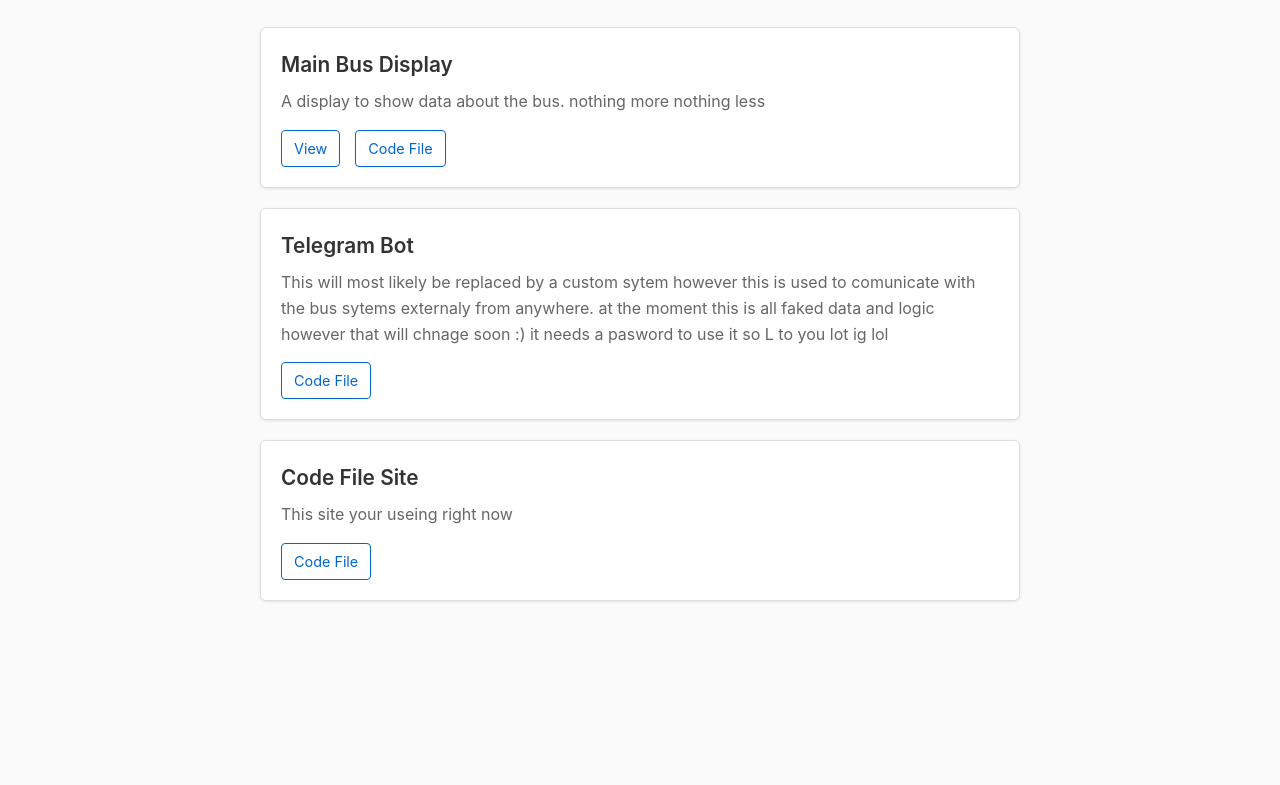
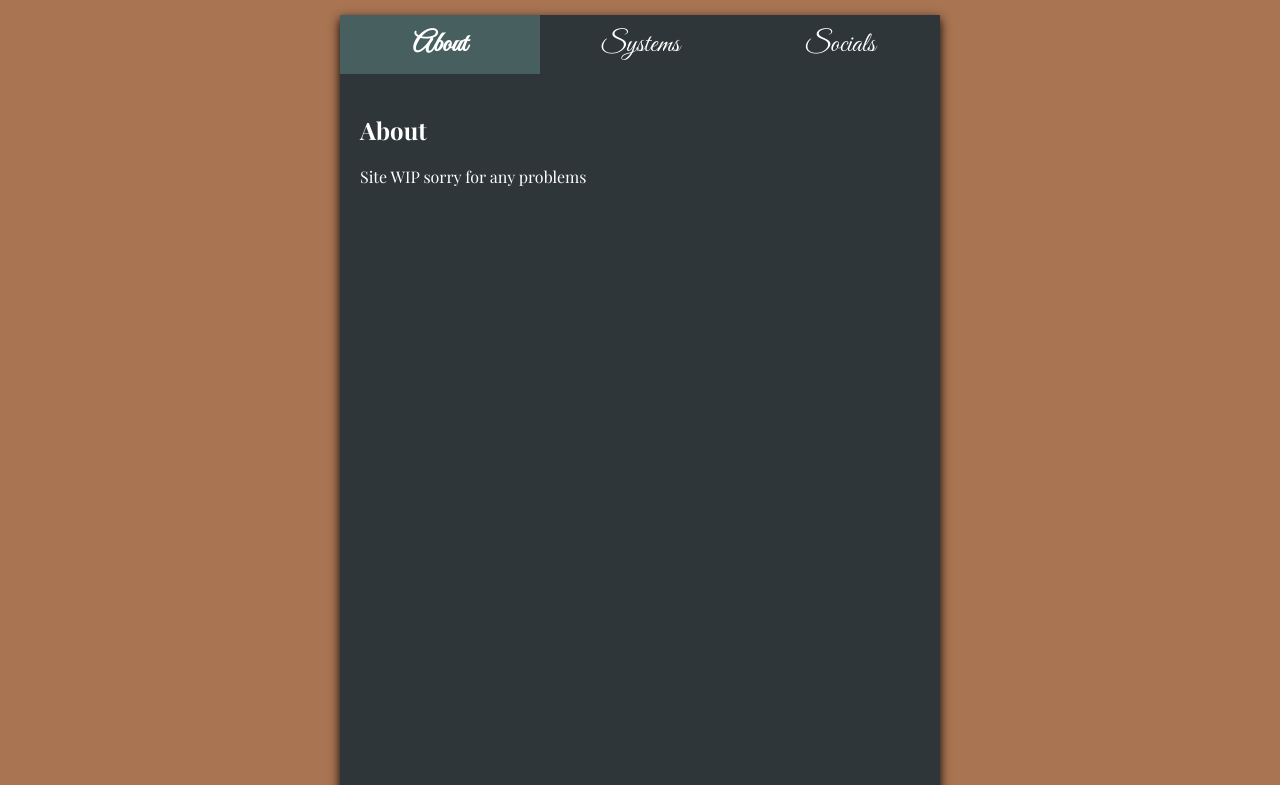
Before and after one commit to Wayfern/Site, a plain HTML site: page index.html in a window 1280 px wide. Shown: the part 86-871 px from the top of the page. Before the commit the page ends 800 px from the top, so only its background shows below. Drawn offline with nearby package versions, Linux system fonts and the light colour scheme.

Commit message:
Update index.html

```diff
--- a/index.html
+++ b/index.html
@@ -1,36 +1,96 @@
 <!DOCTYPE html>
 <html lang="en">
 <head>
-<meta charset="UTF-8">
-<meta name="viewport" content="width=device-width, initial-scale=1.0">
-<title>WIP Code Files</title>
+<meta charset="utf-8" />
+<meta name="viewport" content="width=device-width,initial-scale=1" />
+<script src="https://cdnjs.cloudflare.com/ajax/libs/font-awesome/6.5.0/js/all.min.js"></script>
+<link href="https://fonts.googleapis.com/css2?family=Great+Vibes&family=Playfair+Display:wght@400;700&display=swap" rel="stylesheet">
 <style>
-    * {margin: 0;padding: 0;box-sizing: border-box;}
-    body {font-family: -apple-system, BlinkMacSystemFont, 'Segoe UI', system-ui, sans-serif;line-height: 1.6;color: #333;max-width: 800px;margin: 0 auto;padding: 20px;background: #fafafa;}
-    h1 {margin-bottom: 30px;color: #222;border-bottom: 2px solid #eee;padding-bottom: 10px;}
-    .code-item {background: white;border: 1px solid #ddd;border-radius: 6px;margin-bottom: 20px;padding: 20px;box-shadow: 0 1px 3px rgba(0,0,0,0.1);}
-    .code-title {font-size: 1.3em;font-weight: 600;margin-bottom: 8px;color: #333;}
-    .code-description {margin-bottom: 15px;color: #666;}
-    .code-links {display: flex;gap: 15px;}
-    .code-links a {color: #0066cc;text-decoration: none;font-size: 0.9em;padding: 6px 12px;border: 1px solid #0066cc;border-radius: 4px;transition: all 0.2s;}
-    .code-links a:hover {background: #0066cc;color: white;}
-</style>
-</head>
-<body>
-    <h1>Code Files</h1>
-    <div class="code-item">
-        <div class="code-title">Main Bus Display</div>
-        <div class="code-description">A display to show data about the bus. nothing more nothing less</div>
-        <div class="code-links"><a href="https://wayfern.github.io/Code/" target="_blank">View</a><a href="https://github.com/Wayfern/Code/blob/main/index.html" target="_blank">Code File</a></div>
+  :root {--beige: #DCD6C8;--brown: #a87452;--dark: #2e3639;--tab-highlight: #47605f;--white: #ffffff;}
+   body {margin: 0;background: var(--beige);font-family: "Playfair Display", Georgia, serif;color: var(--white);}
+  .hero {background: var(--beige);text-align: center;padding: 20px 0;}
+  .hero-img {max-width: 760px;width: 100%;height: auto;display: inline-block;}
+  .bottom {background: var(--brown);display: flex;justify-content: center;padding: 40px 20px;box-sizing: border-box;}
+  .card {background: var(--dark);width: 100%;max-width: 600px;min-height: 1000px;position: relative;box-shadow: 0 4px 10px rgba(0,0,0,1);}
+  .tabs {display: flex;justify-content: flex-start;position: relative;background: var(--dark);}
+  .tab-highlight {position: absolute;top: 0;left: 0;height: 100%;width: 0;background: var(--tab-highlight);transition: all 0.25s ease;z-index: 0;}
+  .tab-btn {flex: 1;border: none;background: transparent;color: var(--white);font-family: "Great Vibes", cursive;font-size: 28px;padding: 12px 0;cursor: pointer;position: relative;z-index: 1;}
+  .tab-btn.active {font-weight: bold;}
+  .card-body {padding: 20px;}
+  .section {display: none;}
+  .section.active {display: block;}
+  .social-card {display: flex;flex-direction: column;background-color: var(--beige);padding: 15px;margin-bottom: 15px;border-radius: 8px;box-shadow: 0 3px 6px rgba(0,0,0,0.3);cursor: pointer;transition: transform 0.2s ease;color: var(--dark);}
+  .social-card:hover {transform: scale(1.02);}
+  .social-header {display: flex;align-items: center;margin-bottom: 6px;}
+  .social-header i {font-size: 22px;margin-right: 10px;}
+  .social-name {font-size: 15px;font-weight: bold;}
+  .social-desc {font-size: 14px;color: #333;margin: 0;}
+</style></head><body>
+  <div class="hero">
+  <img class="hero-img" src="IMG_5999.jpg" alt="Wayfern banner"></div>
+  <div class="bottom">
+    <div class="card">
+      <div class="tabs" id="tabsRoot">
+        <div class="tab-highlight" id="tabHighlight"></div>
+        <button class="tab-btn active" data-target="about">About</button>
+        <button class="tab-btn" data-target="systems">Systems</button>
+        <button class="tab-btn" data-target="socials">Socials</button></div>
+        <div class="card-body">
+        <div id="about" class="section active">
+        <h2>About</h2>
+        <p>Site WIP sorry for any problems</p></div>
+        <div id="systems" class="section">
+        <h2>Systems</h2>
+        <p>WIP</p></div>
+        <div id="socials" class="section">
+        <h2>Socials</h2>
+        <div id="socials-container"></div>
+        </div>
+      </div>
     </div>
-    <div class="code-item">
-        <div class="code-title">Telegram Bot</div>
-        <div class="code-description">This will most likely be replaced by a custom sytem however this is used to comunicate with the bus sytems externaly from anywhere. at the moment this is all faked data and logic however that will chnage soon :) it needs a pasword to use it so L to you lot ig lol</div>
-        <div class="code-links"><a href="https://github.com/Wayfern/Code/blob/main/telegram%20bot.py" target="_blank">Code File</a></div>
-    </div>
-    <div class="code-item">
-        <div class="code-title">Code File Site</div>
-        <div class="code-description">This site your useing right now</div>
-        <div class="code-links"><a href="https://github.com/Wayfern/Site/blob/main/index.html" target="_black">Code File</a></div>
+  </div>
+<script>
+  const tabs = document.querySelectorAll('.tab-btn');
+  const highlight = document.getElementById('tabHighlight');
+  const sections = document.querySelectorAll('.section');
+  function activateTab(tab) {
+    tabs.forEach(b => b.classList.remove('active'));
+    tab.classList.add('active');
+    sections.forEach(s => s.classList.remove('active'));
+    document.getElementById(tab.dataset.target).classList.add('active');
+    const rect = tab.getBoundingClientRect();
+    const parentRect = tab.parentElement.getBoundingClientRect();
+    highlight.style.left = (rect.left - parentRect.left) + "px";
+    highlight.style.width = rect.width + "px";
+  }
+  tabs.forEach(tab => {
+    tab.addEventListener('click', () => activateTab(tab));
+  });
+  window.addEventListener('load', () => {
+    const active = document.querySelector('.tab-btn.active');
+    if (active) activateTab(active);
+  });
+  window.addEventListener('resize', () => {
+    const active = document.querySelector('.tab-btn.active');
+    if (active) activateTab(active);
+  });
+  const socialsData = {
+  "socials": [
+    { "name": "YouTube","icon":"fab fa-youtube","url": "https://youtube.com/@wayfernn","desc": "Long form videos, shorts and the main project updates."},
+    { "name": "Instagram","icon":"fab fa-instagram","url": "https://www.instagram.com/way.fernn","desc": "Photos and short clips."},
+    { "name": "Twitter","icon": "fab fa-x-twitter","url": "https://x.com/wayfernn","desc": "Quick updates and the odd rant or two"},
+    { "name": "TikTok","icon": "fab fa-tiktok","url": "https://www.tiktok.com/@wayfernn","desc": "Short clips and fun moments."},
+    { "name": "GitHub","icon": "fab fa-github","url": "https://github.com/Wayfern","desc": "Code for the systems and open source projects (eg: the Telegram bot)"},
+    { "name": "Discord","icon": "fab fa-discord","url": "https://discord.gg/9mjaNzFKuY","desc": "Community chat and discussions! And juts a place to hang out and see things hapen in realtime"}
+  ]};
+  const container = document.getElementById('socials-container');
+  socialsData.socials.forEach(social => {
+  const card = document.createElement('div');
+  card.className = 'social-card';
+  card.innerHTML = `
+    <div class="social-header"><i class="${social.icon}"></i>&ensp;<span class="social-name">${social.name}</span></div><p class="social-desc">${social.desc}</p>`;
+  card.onclick = () => window.open(social.url, '_blank');
+  container.appendChild(card);});
+</script>
 </body>
 </html>
```
